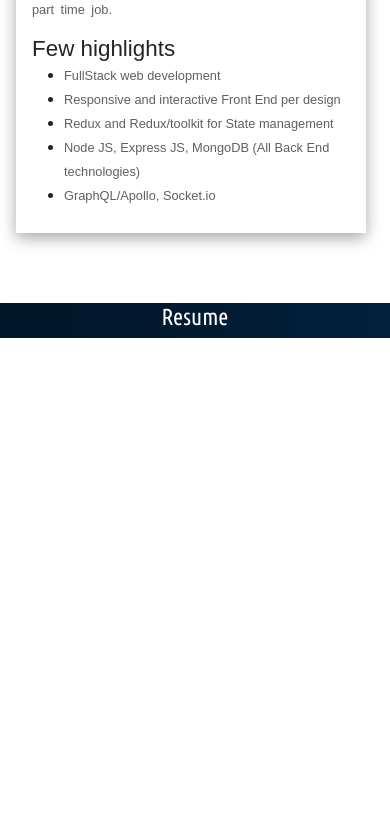
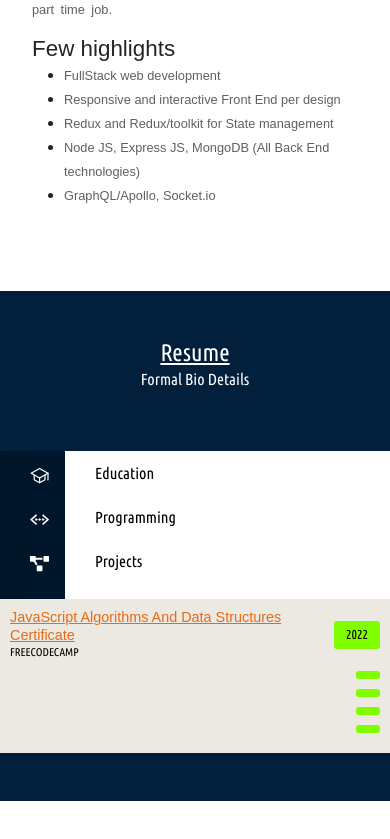
Before and after one commit to JUSTICEOWUSU/Portfolio, a React (Create React App) app: page / in a window 390 px wide. Shown: the part 1681-2520 px from the top of the page. Before the commit the page ends 2079 px from the top, so only its background shows below. Built offline with nearby package versions, Linux system fonts and the light colour scheme; no server answers.

Commit message:
added a resume section

```diff
--- /dev/null
+++ b/src/appUtils/reduxState/resumeContentState.js
@@ -0,0 +1,30 @@
+import { createSlice } from "@reduxjs/toolkit";
+
+const initialState = [{
+    education:"education",
+    programming:"",
+    project:"",
+    current:"education"
+}]
+
+const resumeState = createSlice({
+    name:"resume",
+    initialState,
+    reducers:{
+        changeResume:(state,{change})=>{
+           let currentState = state[0].current;
+           state[0][currentState] = ""
+           state[0][change] = change;
+           state[0].currentState = change;
+
+        }
+    }
+})
+
+const {changeResume} = resumeState.actions;
+const resumeReducer = resumeState.reducer;
+
+export {
+    changeResume,
+    resumeReducer
+}
--- a/src/appUtils/reduxState/store.js
+++ b/src/appUtils/reduxState/store.js
@@ -1,9 +1,11 @@
 import { configureStore } from "@reduxjs/toolkit";
 import { navReducer } from "./navbarState";
+import { resumeReducer } from "./resumeContentState";
 
 const store = configureStore({
     reducer: {
-        navbar: navReducer
+        navbar: navReducer,
+        resume:resumeReducer
     }
 })
 
--- a/src/components/Sections/AboutSection/AboutSection.module.css
+++ b/src/components/Sections/AboutSection/AboutSection.module.css
@@ -16,7 +16,6 @@
 
 .aboutMeCont {
     margin-top: 40px;
-    box-shadow: rgba(0, 0, 0, 0.35) 0px 5px 15px;
 }
 
 @media all and (max-width: 770px) {
--- a/src/components/Sections/ResumeSection/ResumeSection.jsx
+++ b/src/components/Sections/ResumeSection/ResumeSection.jsx
@@ -1,15 +1,28 @@
-import React from 'react';
+import React from "react";
 import style from "./ResumeSection.module.css";
-
+import ResumeControllers from "./ResumeSectionUtils/ResumeControllers";
+import EducationContent from "./ResumeSectionUtils/EducationContent";
 function ResumeSection() {
   return (
-    <div className={`${style.resumeSectionContainer} container-fluid text-center text-white`}>
-        <h1 className={`${style.title}`}> Resume</h1>
-        <div className={`container row overflow-hidden m-auto gx-2`}>
+    <div
+      className={`${style.resumeSectionContainer} container-fluid text-center text-white my-5 py-5`}
+    >
+      <h1 className={`${style.title} m-auto text-center`}> Resume</h1>
+      <span className={style.subTitle}>Formal Bio Details</span>
+      <div
+        className={`container row overflow-hidden g-0 px-lg-0 ${style.resumeContainer}`}
+      >
+        <div className={` container m-0 p-0 col-lg-4 col-md-4 col-sm-12 g-0`}>
+        <ResumeControllers/>
+        </div>
 
+        <div className={` container m-0 p-0 col-lg-8 col-md-8 g-0 col-sm-12 g-0`}>
+          <EducationContent/>
         </div>
+
+      </div>
     </div>
-  )
+  );
 }
 
-export default ResumeSection
+export default ResumeSection;
--- a/src/components/Sections/ResumeSection/ResumeSection.module.css
+++ b/src/components/Sections/ResumeSection/ResumeSection.module.css
@@ -1,17 +1,45 @@
-.resumeSectionContainer{
-    background: var(--background1);
-    margin: 60px auto;
+.resumeSectionContainer {
+    padding: 20px 0;
+    height: auto;
+    background: var(--primary);
+    padding: 50px auto;
 
 }
 
+.title {
+    margin: 0;
+    text-decoration: underline;
+}
+
+.subTitle {
+    display: block;
+    font-size: 1rem;
+    margin-bottom: 60px;
+}
+
+.resumeContainer {
+    background: var(--background1);
+    margin: auto;
+    border-top-left-radius: 20px;
+    border-bottom-left-radius: 20px;
+    box-shadow: 3px 13px 38px 10px rgba(10,7,13,1);
+}
+
 @media all and (max-width: 770px) {
-    .title{
-        font-size: 1.55rem;
+    .title {
+        font-size: 1.8rem;
     }
 }
 
-@media all and (max-width: 656px) {
-    .title{
-        font-size: 1.45rem;
+@media all and (max-width: 600px) {
+    .resumeContainer{
+        border-radius: unset;
+        width: 100vw;
+        margin: 0;
+        box-shadow: unset;
+
+    }
+    .title {
+        font-size: 1.5rem;
     }
 }
--- /dev/null
+++ b/src/components/Sections/ResumeSection/ResumeSectionUtils/EducationContent.jsx
@@ -0,0 +1,32 @@
+import React from "react";
+import style from "./EducationContent.module.css";
+
+function EducationSub({target,href,achievement, place, duration}) {
+  return (
+    <div className={`${style.EduSubContainer}`}>
+      <span >
+        <h4 className={style.title}>
+          <a href={href} target={target}>{achievement}</a>
+        </h4>
+        <span className={style.description}> {place}</span>
+      </span>
+
+      <span className={style.duration}>{duration}</span>
+    </div>
+  );
+}
+
+const myCert = "https://freecodecamp.org/certification/JOWUSU60/javascript-algorithms-and-data-structures";
+
+function EducationContent() {
+  return <div className={`container m-0 ${style.mainContainer}`}>
+    <EducationSub target={"blank"} href={myCert} achievement={"JavaScript Algorithms and Data Structures certificate"} place={"freeCodeCamp"} duration={"2022"}/>
+    <EducationSub/>
+    <EducationSub/>
+    <EducationSub/>
+    <EducationSub/>
+  </div>;
+}
+
+
+export default EducationContent;
--- /dev/null
+++ b/src/components/Sections/ResumeSection/ResumeSectionUtils/EducationContent.module.css
@@ -0,0 +1,76 @@
+
+.mainContainer{
+    padding: 10px;
+    height: 100%;
+    background: rgb(236, 233, 226);
+    display: flex;
+    flex-direction: column;
+    justify-content: space-between;
+}
+
+.EduSubContainer{
+    width: 100%;
+    display: flex;
+    flex-direction: row;
+    padding: 10px auto;
+    justify-content: space-between;
+    align-items: center;
+    margin-bottom: 10px;
+}
+
+
+.title{
+    text-transform: capitalize;
+    font-family: sans-serif;
+    margin: 0;
+    padding: 0;
+    text-align: left;
+    font-size: 1.2rem;
+    color: rgb(230, 107, 20);
+}
+
+.title a{
+    text-decoration: none;
+    color: unset;
+
+}
+.description{
+    text-transform: uppercase;
+    display: block;
+    text-align: left;
+    margin: 0;
+    font-size: 0.8rem;
+    color:rgb(109, 106, 106)
+}
+
+.duration{
+    border-radius: 3px;
+    display: block;
+    font-size: 0.8rem;
+    background-color: chartreuse;
+    color: #000;
+    padding: 4px 12px;
+
+}
+
+@media all and (max-width: 770px) {
+    .title{
+        font-size: 1rem;
+        text-decoration: underline;
+    }
+
+}
+
+@media all and (max-width: 600px) {
+
+    .title{
+        font-size: 0.9rem;
+    }
+
+    .description{
+        display: block;
+        font-size: 0.7rem;
+        text-align: left;
+        color: black;
+    }
+}
--- /dev/null
+++ b/src/components/Sections/ResumeSection/ResumeSectionUtils/ResumeControllers.jsx
@@ -0,0 +1,44 @@
+import React from 'react'
+import style from "./ResumeControllers.module.css"
+import {IoSchoolOutline} from "react-icons/io5"
+import {IoCodeWorkingSharp} from "react-icons/io5"
+import {FaProjectDiagram} from "react-icons/fa"
+
+function ControllersButton({content}) {
+    return(
+        <span className={style.buttonContainer}>
+            <span className={style.content}>{content}</span>
+            <span className={style.background}>{content}</span>
+        </span>
+    )
+}
+
+function ControllersIcon({icon}){
+    return (
+        <span className={style.iconContainer}>
+            {icon}
+        </span>
+    )
+}
+
+function ResumeControllers() {
+  return (
+
+    <div className={`container ${style.resumeControllersContainer} row overflow-hidden m-0 p-0`}>
+        <div className={`${style.allIcons} container px-0 m-0 col-2 d-flex text-start`}>
+            <ControllersIcon icon={<IoSchoolOutline className={style.icon}/>}/>
+            <ControllersIcon icon={<IoCodeWorkingSharp className={style.icon}/>}/>
+            <ControllersIcon icon={<FaProjectDiagram className={style.icon}/>}/>
+        </div>
+
+        <div className={`${style.allButtons} container px-0 m-0 col-10 d-flex`}>
+            <ControllersButton content={"education"}/>
+            <ControllersButton content={"programming"}/>
+            <ControllersButton content={"projects"}/>
+        </div>
+    </div>
+
+    )
+}
+
+export default ResumeControllers
--- /dev/null
+++ b/src/components/Sections/ResumeSection/ResumeSectionUtils/ResumeControllers.module.css
@@ -0,0 +1,120 @@
+
+.buttonContainer {
+    position: relative;
+    padding: 20px 30px;
+    width: auto;
+    margin: auto;
+    width: 100%;
+    overflow: hidden;
+    text-align: left;
+    text-transform: capitalize;
+
+}
+
+.content {
+    position: relative;
+    color: #000;
+    z-index: 1;
+}
+
+.background {
+    border-top-right-radius: 30px;
+    border-bottom-right-radius: 30px;
+    border: 2px solid rgb(230, 107, 20);
+    border-left: 0;
+    color: transparent;
+    position: absolute;
+    display: flex;
+    align-items: center;
+    justify-content: center;
+    background: var(--primary);
+    top: 0;
+    left: 0;
+    bottom: 0;
+    right: 7rem;
+    transform: translateX(-20rem);
+    transition: all 0.5s;
+}
+
+.buttonContainer:hover .background {
+    color: #fff;
+    transform: translate(0);
+}
+
+.buttonContainer:hover .content {
+    color: transparent;
+}
+
+.iconContainer {
+    display: block;
+    padding: 20px 30px;
+    color: #fff;
+    border-top-left-radius: 20px;
+    border-bottom-left-radius: 20px;
+}
+
+.icon {
+    font-size: 1.2rem;
+}
+
+.resumeControllersContainer {
+    /* border-right: 0.1px solid rgb(117, 116, 116); */
+    height: 100%;
+}
+
+.allIcons {
+    box-shadow: -9px 9px 5px 0px rgba(0,0,0,0.75);
+    flex-direction: column;
+    justify-content: space-between;
+    padding-bottom: 5rem;
+}
+
+.allButtons {
+    flex-direction: column;
+    justify-content: space-between;
+    background: white;
+    padding-bottom: 5rem;
+}
+
+@media all and (max-width: 770px) {
+    .iconContainer,
+    .buttonContainer{
+        padding: 10px 0;
+        margin: 0;
+    }
+
+    .buttonContainer{
+        padding-right:5px ;
+    }
+    .iconContainer{
+        padding-left: 3px;
+    }
+
+    .allButtons,
+    .allIcons{
+        padding-bottom: 3rem;
+        justify-content: unset;
+    }
+
+}
+
+@media all and (max-width: 600px) {
+    .buttonContainer {
+        padding: 10px 30px;
+    }
+
+    .iconContainer{
+        text-align: center;
+        padding: 10px 30px;
+    }
+
+    .allButtons,
+    .allIcons{
+        padding-bottom: 1rem;
+        box-shadow: unset;
+    }
+
+    .background{
+        border: none;
+    }
+}
```
Also changed, not shown: src/components/Sections/ResumeSection/ResumeSectionUtils/ResumeButon.jsx (deleted, +0 -10 lines), src/components/Sections/ResumeSection/ResumeSectionUtils/ResumeButton.module.css (deleted).
